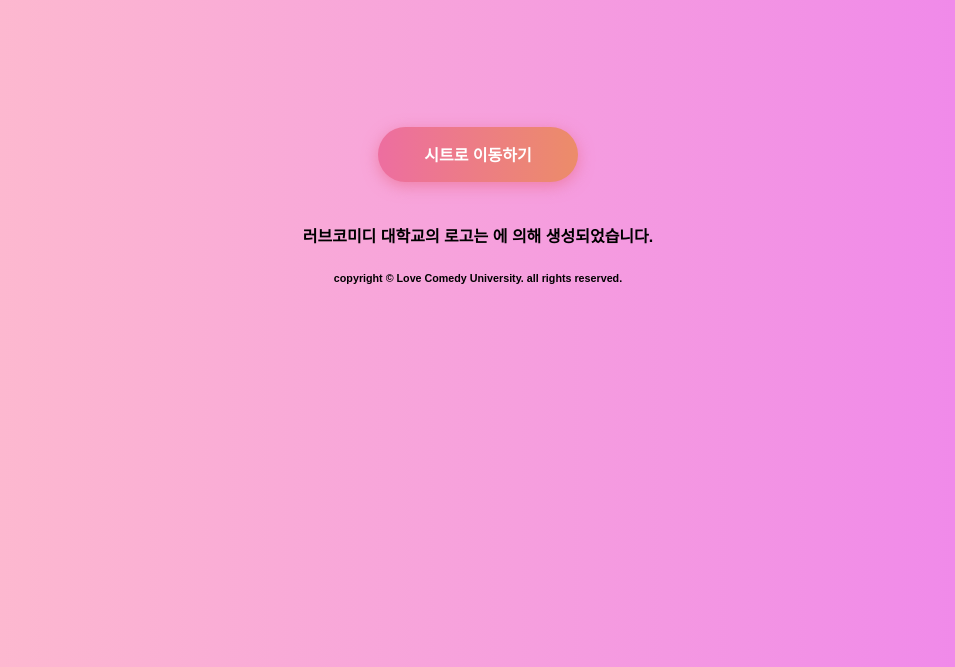
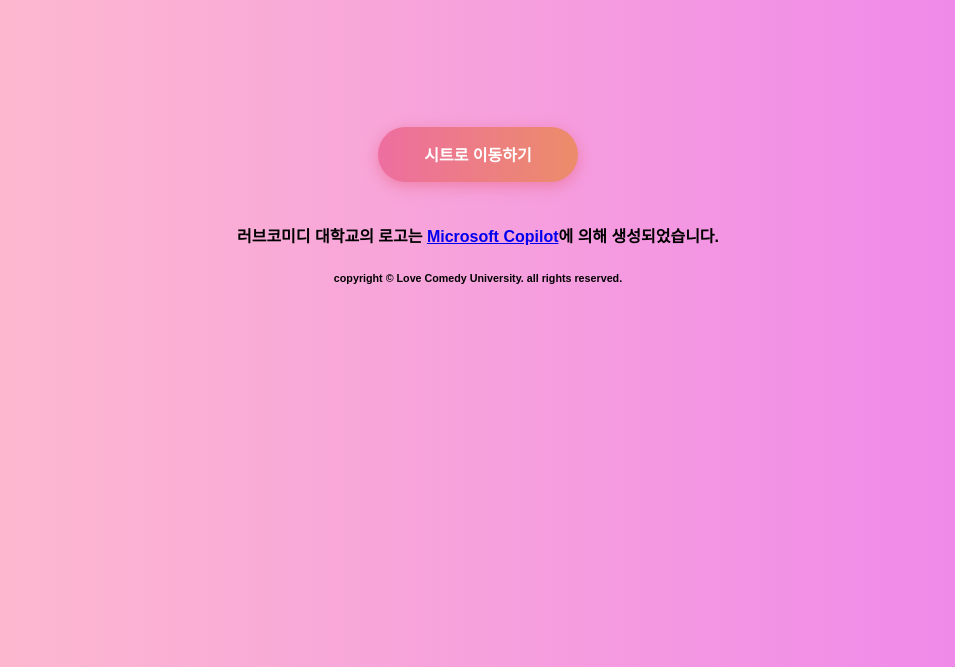
Before and after one commit to imurlovco/lovcouniv, a plain HTML site: page index.html in a window 1280 px wide. Shown: the part 133-800 px from the top of the page, without its empty margins (162-1117 px from the left). Drawn offline with Linux system fonts and the light colour scheme; a web font is replaced by a local one.

Commit message:
fix copilot link

```diff
--- a/index.html
+++ b/index.html
@@ -20,7 +20,7 @@
             <input type="button" class="btn-hover" value="시트로 이동하기">
         </a>
         <h4>
-            러브코미디 대학교의 로고는 <a hred="https://copilot.microsoft.com/" target="_blank"Microsoft Copilot</a>에 의해 생성되었습니다.
+            러브코미디 대학교의 로고는 <a href="https://copilot.microsoft.com/" target="_blank">Microsoft Copilot</a>에 의해 생성되었습니다.
         </h4>
         <h6>
            copyright &copy; Love Comedy University. all rights reserved.
```
